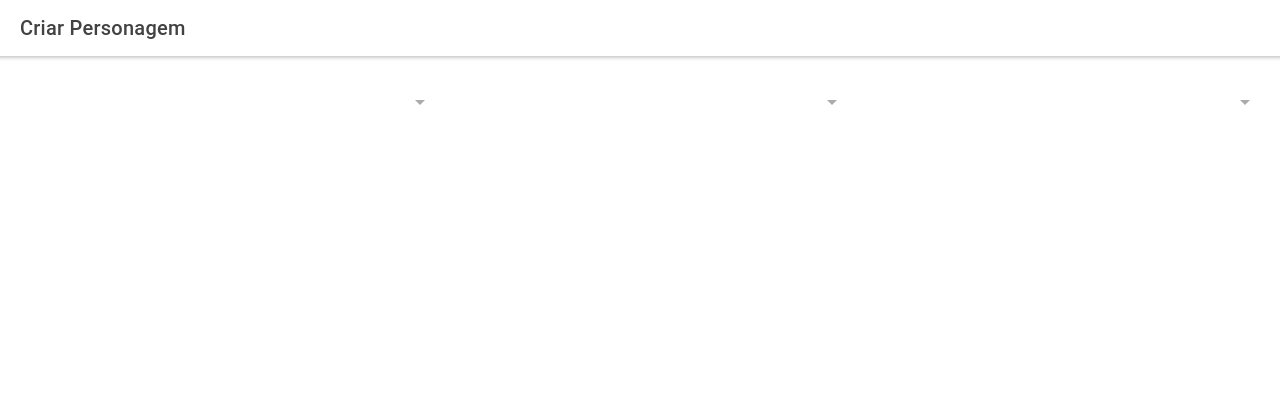
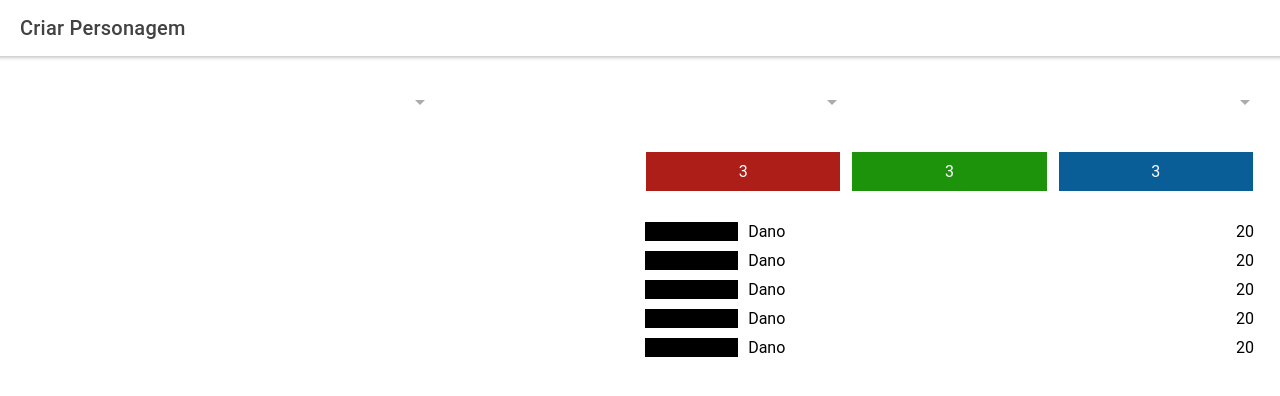
Before and after one commit to matheusgoncalves56/rpg-frontend, a React (Create React App) app: page /home in a window 1280 px wide. Shown: the top 396 px of the page. Built offline with nearby package versions, Linux system fonts and the light colour scheme.

Commit message:
Criando classes de caracteristicas do personagem

```diff
--- /dev/null
+++ b/src/model/Caracteristica.tsx
@@ -0,0 +1,15 @@
+export default class Caracteristica {
+    id: number;
+    nome: string;
+    corpo: number;
+    sentidos: number;
+    mente: number
+
+    constructor (id: number, nome: string, corpo: number, sentidos: number, mente: number) {
+        this.id = id;
+        this.nome = nome;
+        this.corpo = corpo;
+        this.sentidos = sentidos;
+        this.mente = mente;
+    }
+}
--- a/src/model/Personalidade.tsx
+++ b/src/model/Personalidade.tsx
@@ -1,17 +1,5 @@
-export default class Personalidade {
-    id: number;
-    nome: string;
-    corpo: number;
-    sentidos: number;
-    mente: number
+import Caracteristica from './Caracteristica'
 
+export default class Personalidade extends Caracteristica {
 
-
-    constructor (id: number, nome: string, corpo: number, sentidos: number, mente: number) {
-        this.id = id;
-        this.nome = nome;
-        this.corpo = corpo;
-        this.sentidos = sentidos;
-        this.mente = mente;
-    }
 }
--- /dev/null
+++ b/src/model/Profissao.tsx
@@ -0,0 +1,5 @@
+import Caracteristica from './Caracteristica'
+
+export default class Profissao extends Caracteristica {
+
+}
--- a/src/model/Raca.tsx
+++ b/src/model/Raca.tsx
@@ -1,9 +1,5 @@
-export default class Raca {
-    id: number;
-    nome: string;
+import Caracteristica from './Caracteristica'
 
-    constructor (id: number, nome: string) {
-        this.id = id;
-        this.nome = nome;
-    }
+export default class Raca extends Caracteristica {
+
 }
--- a/src/pages/CriarPersonagem.tsx
+++ b/src/pages/CriarPersonagem.tsx
@@ -1,4 +1,4 @@
-import { IonContent, IonPage, IonGrid, IonRow, IonCol, IonSelect, IonSelectOption, IonHeader,  IonTitle, IonToolbar } from '@ionic/react';
+import { IonContent, IonPage, IonGrid, IonRow, IonCol, IonSelect, IonSelectOption, IonHeader,  IonTitle, IonToolbar, IonItem } from '@ionic/react';
 
 import React from 'react';
 
@@ -31,7 +31,7 @@ export default class CriarPersonagem extends React.Component {
         ],
         profissaoAleatoria: null,
         personalidadeSelecionada: new Personalidade(0, '', 0, 0, 0),
-        racaSelecionada: new Raca(0, '')
+        racaSelecionada: new Raca(0, '', 0, 0, 0)
     }
 
     componentDidMount() {
@@ -110,6 +110,82 @@ export default class CriarPersonagem extends React.Component {
                                 </IonSelect>
                             </IonCol>
                         </IonRow>
+
+                        <IonRow style={{paddingTop: 20  }}>
+                            <IonCol size="6"></IonCol>
+                            <IonCol size="6" style={{padding: 0}}>
+                                <IonGrid style={{padding: 0}}>
+                                    <IonRow>
+                                        <IonCol>
+                                            <div style={{backgroundColor: '#AD1E19', textAlign: 'center', paddingTop: 10, paddingBottom: 10, margin: 1, color: 'white'}} >3</div>
+                                        </IonCol>
+                                        <IonCol>
+                                            <div style={{backgroundColor: '#1D930C', textAlign: 'center', paddingTop: 10, paddingBottom: 10, margin: 1, color: 'white'}} >3</div>
+                                        </IonCol>
+                                        <IonCol>
+                                        <div style={{backgroundColor: '#0A5E98', textAlign: 'center', paddingTop: 10, paddingBottom: 10, margin: 1, color: 'white'}} >3</div>
+                                        </IonCol>
+                                    </IonRow>
+                                    <IonRow style={{paddingTop: 20}}>
+                                        <IonCol size="2">
+                                            <div style={{background: 'black', width: '100%', height: '100%'}}></div>
+                                        </IonCol>
+                                        <IonCol>
+                                            <div style={{float: 'left'}}>Dano</div>
+                                        </IonCol>
+                                        <IonCol>
+                                            <div style={{float: 'right'}}>20</div>
+                                        </IonCol>
+                                    </IonRow>
+                                    <IonRow>
+                                        <IonCol size="2">
+                                            <div style={{background: 'black', width: '100%', height: '100%'}}></div>
+                                        </IonCol>
+                                        <IonCol>
+                                            <div style={{float: 'left'}}>Dano</div>
+                                        </IonCol>
+                                        <IonCol>
+                                            <div style={{float: 'right'}}>20</div>
+                                        </IonCol>
+                                    </IonRow>
+                                    <IonRow>
+                                        <IonCol size="2">
+                                            <div style={{background: 'black', width: '100%', height: '100%'}}></div>
+                                        </IonCol>
+                                        <IonCol>
+                                            <div style={{float: 'left'}}>Dano</div>
+                                        </IonCol>
+                                        <IonCol>
+                                            <div style={{float: 'right'}}>20</div>
+                                        </IonCol>
+                                    </IonRow>
+                                    <IonRow>
+                                        <IonCol size="2">
+                                            <div style={{background: 'black', width: '100%', height: '100%'}}></div>
+                                        </IonCol>
+                                        <IonCol>
+                                            <div style={{float: 'left'}}>Dano</div>
+                                        </IonCol>
+                                        <IonCol>
+                                            <div style={{float: 'right'}}>20</div>
+                                        </IonCol>
+                                    </IonRow>
+                                    <IonRow>
+                                        <IonCol size="2">
+                                            <div style={{background: 'black', width: '100%', height: '100%'}}></div>
+                                        </IonCol>
+                                        <IonCol>
+                                            <div style={{float: 'left'}}>Dano</div>
+                                        </IonCol>
+                                        <IonCol>
+                                            <div style={{float: 'right'}}>20</div>
+                                        </IonCol>
+                                    </IonRow>
+                                </IonGrid>
+
+                            </IonCol>
+
+                        </IonRow>
                     </IonGrid>
                 </IonContent>
             </IonPage>
--- a/src/services/RacaService.tsx
+++ b/src/services/RacaService.tsx
@@ -4,9 +4,9 @@ export default class RacaService {
     obterRacas = () => {
         const racas: Raca [] = [];
 
-        racas.push(new Raca(1, "Humano"));
-        racas.push(new Raca(2, "Elfo"));
-        racas.push(new Raca(3, "Anão"));
+        racas.push(new Raca(1, "Humano", 0, 0, 0));
+        racas.push(new Raca(2, "Elfo", 0, 0, 0));
+        racas.push(new Raca(3, "Anão", 0, 0, 0));
 
         return racas;
     }
```
Also changed, not shown: src/services/ProfissaoService.tsx (added, +14 -0 lines).
